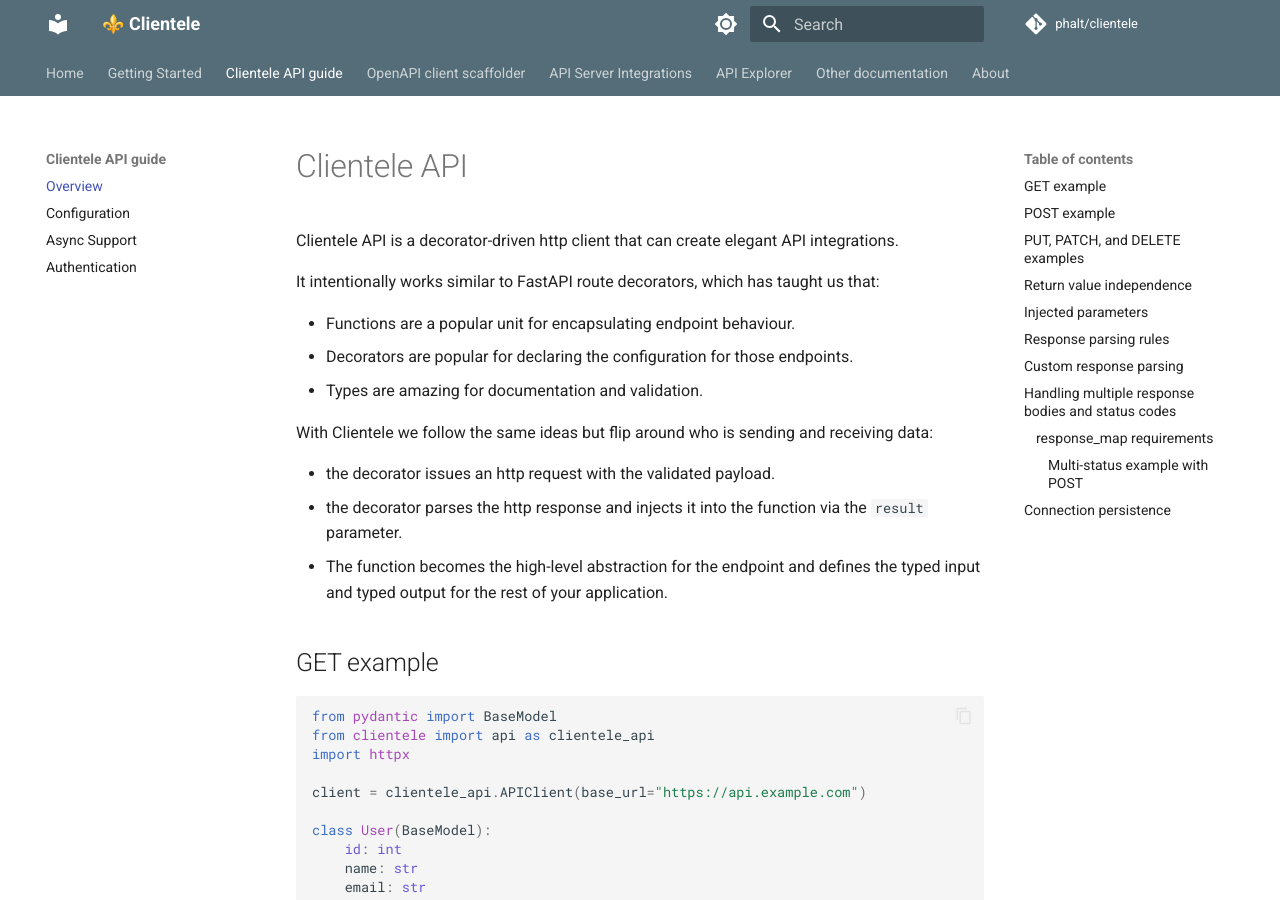
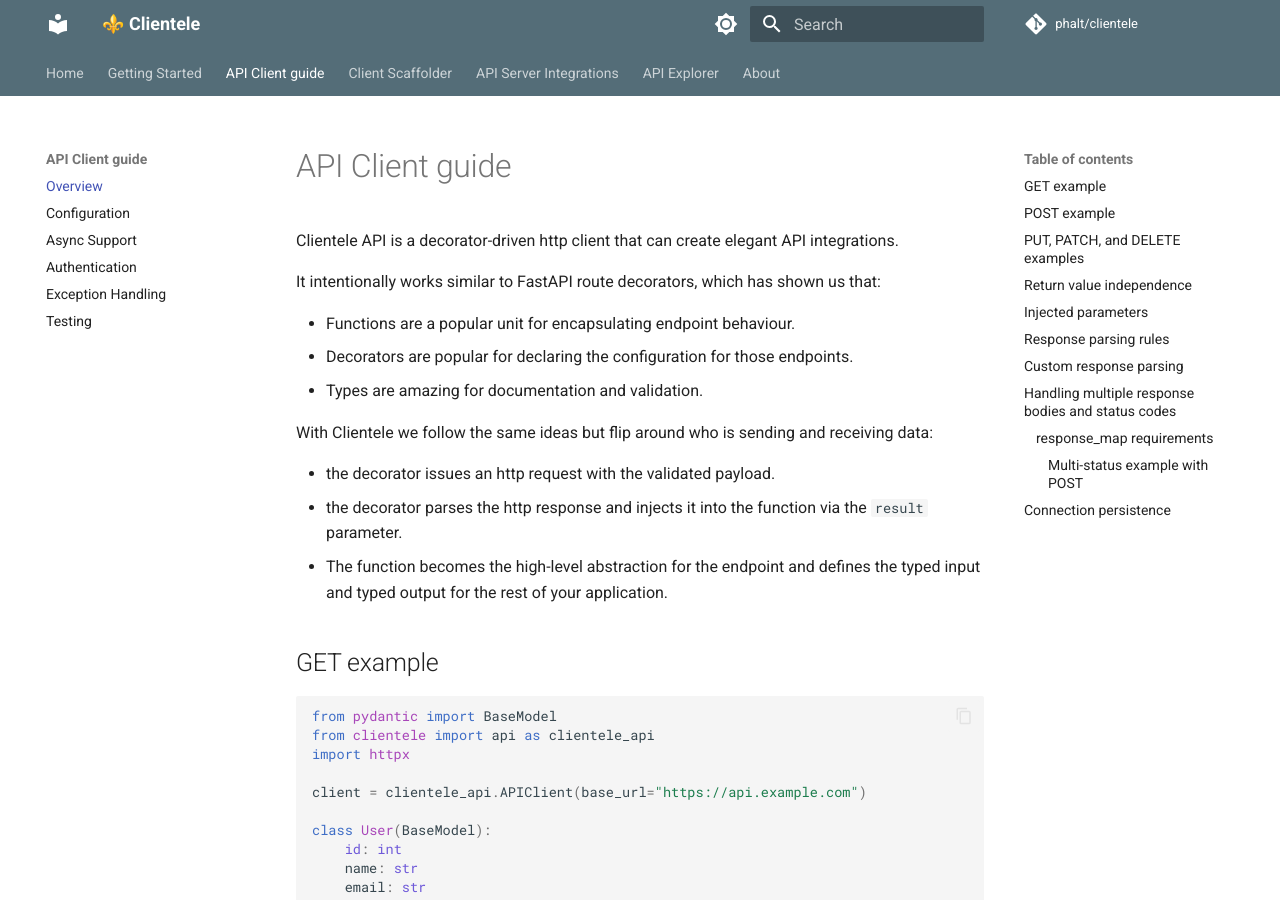
Before and after one commit to phalt/clientele, an MkDocs documentation site: the page built from docs/api-overview.md, in a window 1280 px wide and 900 px high. Built offline with MkDocs 1.6.1 and Material for MkDocs 9.7.7, drawn with Linux system fonts in a browser that asks for light colours; comment, search, counter and statistics services are not loaded.

Commit message:
Many docs changes

```diff
--- a/docs/api-overview.md
+++ b/docs/api-overview.md
@@ -1,8 +1,8 @@
-# Clientele API
+# API Client guide
 
 Clientele API is a decorator-driven http client that can create elegant API integrations.
 
-It intentionally works similar to FastAPI route decorators, which has taught us that:
+It intentionally works similar to FastAPI route decorators, which has shown us that:
 
 - Functions are a popular unit for encapsulating endpoint behaviour.
 - Decorators are popular for declaring the configuration for those endpoints.
--- a/mkdocs.yml
+++ b/mkdocs.yml
@@ -32,12 +32,14 @@
   - Home: index.md
   - Getting Started:
     - Install: install.md
-  - Clientele API guide:
+  - API Client guide:
     - Overview: api-overview.md
     - Configuration: api-configuration.md
     - Async Support: api-async.md
     - Authentication: api-authentication.md
-  - OpenAPI client scaffolder:
+    - Exception Handling: exceptions.md
+    - Testing: testing.md
+  - Client Scaffolder:
     - Usage & CLI: openapi-cli.md
     - Regeneration: openapi-regeneration.md
     - Barebones Configuration: openapi-configuration.md
@@ -51,9 +53,6 @@
     - Django Ninja: server-django-ninja.md
   - API Explorer:
     - Overview: explore.md
-  - Other documentation:
-    - Exception Handling: exceptions.md
-    - Testing: testing.md
   - About:
     - Background: design.md
     - Change Log: CHANGELOG.md
```
Also changed, not shown: docs/explore.md (+1 -1 lines), docs/openapi-cli.md (+1 -1 lines).
